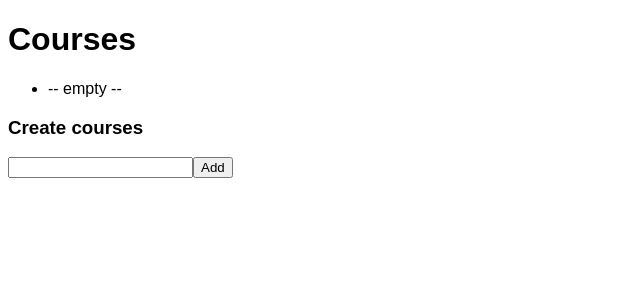
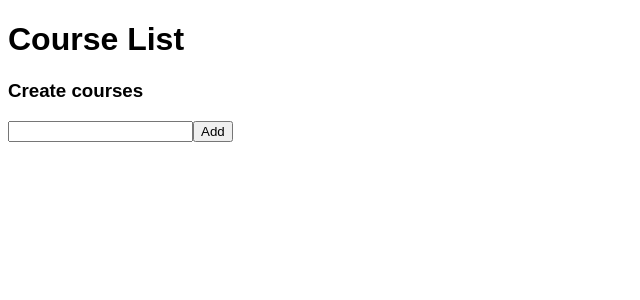
Before and after one commit to FederalCircle/pluralsight-react-redux, a React (Create React App) app: page /courses in a window 1280 px wide. Shown: the top 300 px of the page, without its empty margins (0-640 px from the left). Built offline with nearby package versions, Linux system fonts and the light colour scheme; what redux-immutable-state-invariant would draw is missing.

Commit message:
More components do Courses and Redux Async call

```diff
--- a/src/App.js
+++ b/src/App.js
@@ -5,14 +5,13 @@ import Home from './containers/Home/Home'
 import Courses from './containers/Courses/Courses'
 
 class App extends React.Component {
-
   render() {
     return (
       <div className="App">
         <BrowserRouter>
           <Switch>
-            <Route exact path="/" component={ Home } />
-            <Route path="/courses" component={ Courses } />
+            <Route exact path="/" component={Home} />
+            <Route path="/courses" component={Courses} />
           </Switch>
         </BrowserRouter>
       </div>
--- /dev/null
+++ b/src/components/Courses/Course.js
@@ -0,0 +1,11 @@
+import React from 'react'
+
+function Course({ course }) {
+  return (
+    <div className="Course">
+      <strong>Title:</strong> { course.title }
+    </div>
+  )
+}
+
+export default Course
--- /dev/null
+++ b/src/components/Courses/CourseList.js
@@ -0,0 +1,18 @@
+import React from 'react'
+import Course from './Course'
+
+function CourseList({ courses }) {
+  return (
+    <div className="CourseList">
+      <h1>Course List</h1>
+      {courses.map((course, id) => (
+        <Course
+          key={ id }
+          course={ course }
+        />
+      ))}
+    </div>
+  )
+}
+
+export default CourseList
--- a/src/containers/Courses/Courses.js
+++ b/src/containers/Courses/Courses.js
@@ -3,6 +3,7 @@ import { bindActionCreators } from 'redux'
 import { connect } from 'react-redux'
 
 import * as courseActions from '../../redux/actions/courseActions'
+import CourseList from '../../components/Courses/CourseList'
 
 class Courses extends React.Component {
   addButtonClick = () => {
@@ -15,15 +16,7 @@ class Courses extends React.Component {
   render() {
     return (
       <div className="Courses">
-        <h1>Courses</h1>
-        <ul>
-          {this.props.courses.length > 0 ?
-            this.props.courses.map((course, i) =>
-              <li key={i}>{course.title}</li>
-            ) :
-            <li>-- empty --</li>
-          }
-        </ul>
+        <CourseList courses={ this.props.courses } />
         <h3>Create courses</h3>
         <input type="text" id="title" />
         <button onClick={this.addButtonClick}>Add</button>
```
Also changed, not shown: src/components/Courses/Courses.js (deleted).
